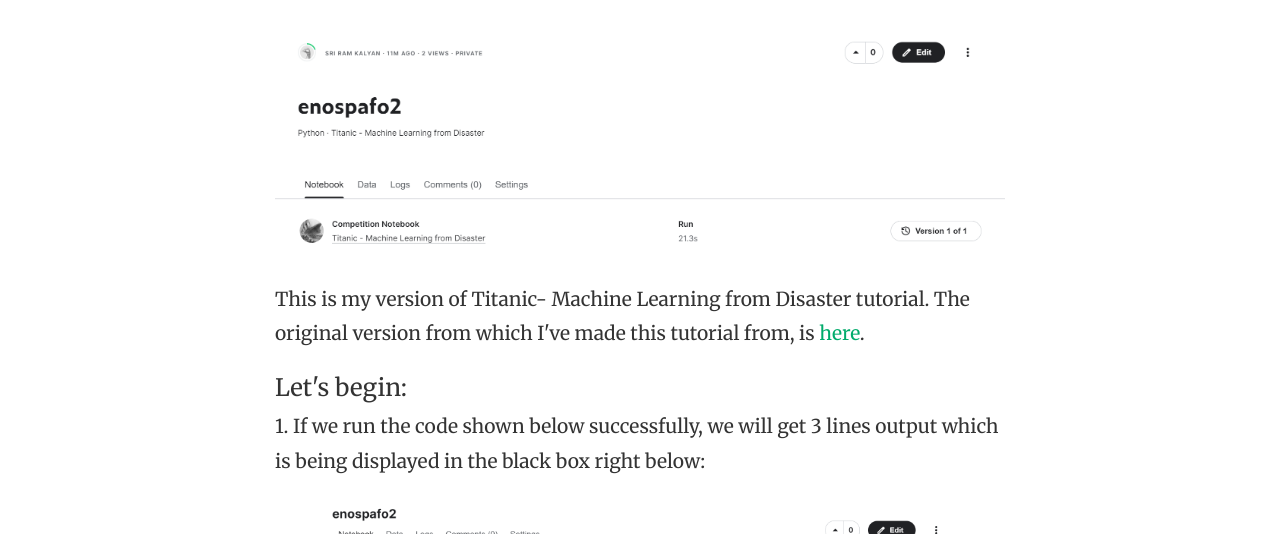
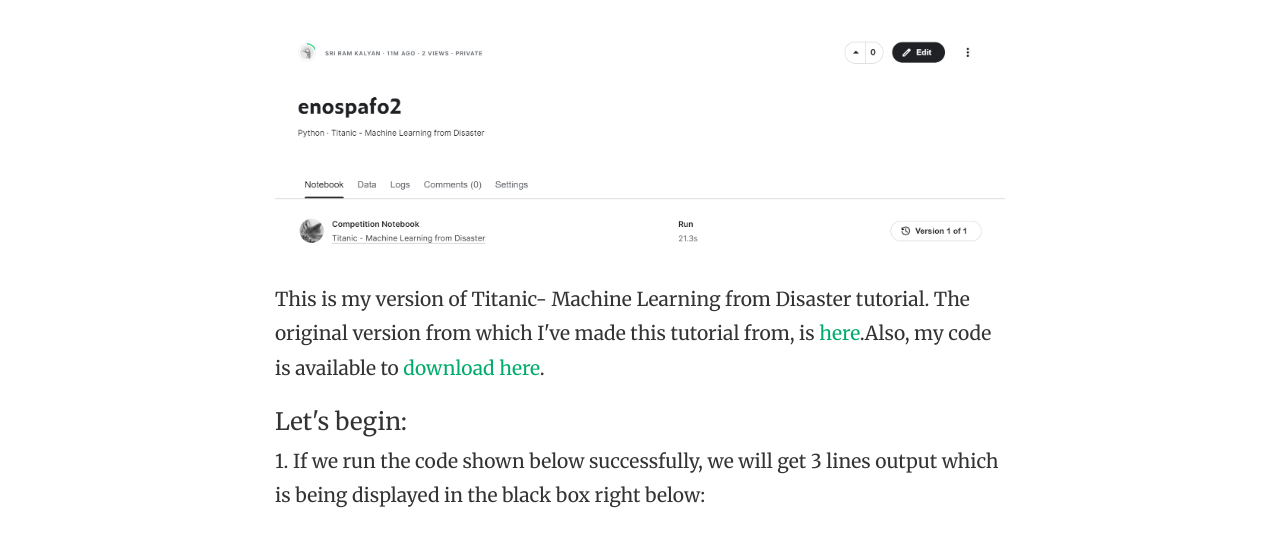
Before and after one commit to sri-ram-kalyan/dmblog.github.io, a plain HTML site: page post.html in a window 1280 px wide. Shown: the part 188-722 px from the top of the page. Drawn offline with Linux system fonts and the light colour scheme; a script that the page names is missing.

Commit message:
Update post.html
added code

```diff
--- a/post.html
+++ b/post.html
@@ -109,7 +109,7 @@
 			<!-- Begin Post Content -->
 			<div class="article-post">
 				<p>
-					This is my version of Titanic- Machine Learning from Disaster tutorial. The original version from which I've made this tutorial from, is <a href="https://www.kaggle.com/alexisbcook/titanic-tutorial" target="_blank">here</a>.
+					This is my version of Titanic- Machine Learning from Disaster tutorial. The original version from which I've made this tutorial from, is <a href="https://www.kaggle.com/alexisbcook/titanic-tutorial" target="_blank">here</a>.Also, my code is available to <a href="https://www.kaggle.com/alexisbcook/titanic-tutorial" target="_blank">download here</a>.
 				</p>
 				<h4>
 					Let's begin:
```
